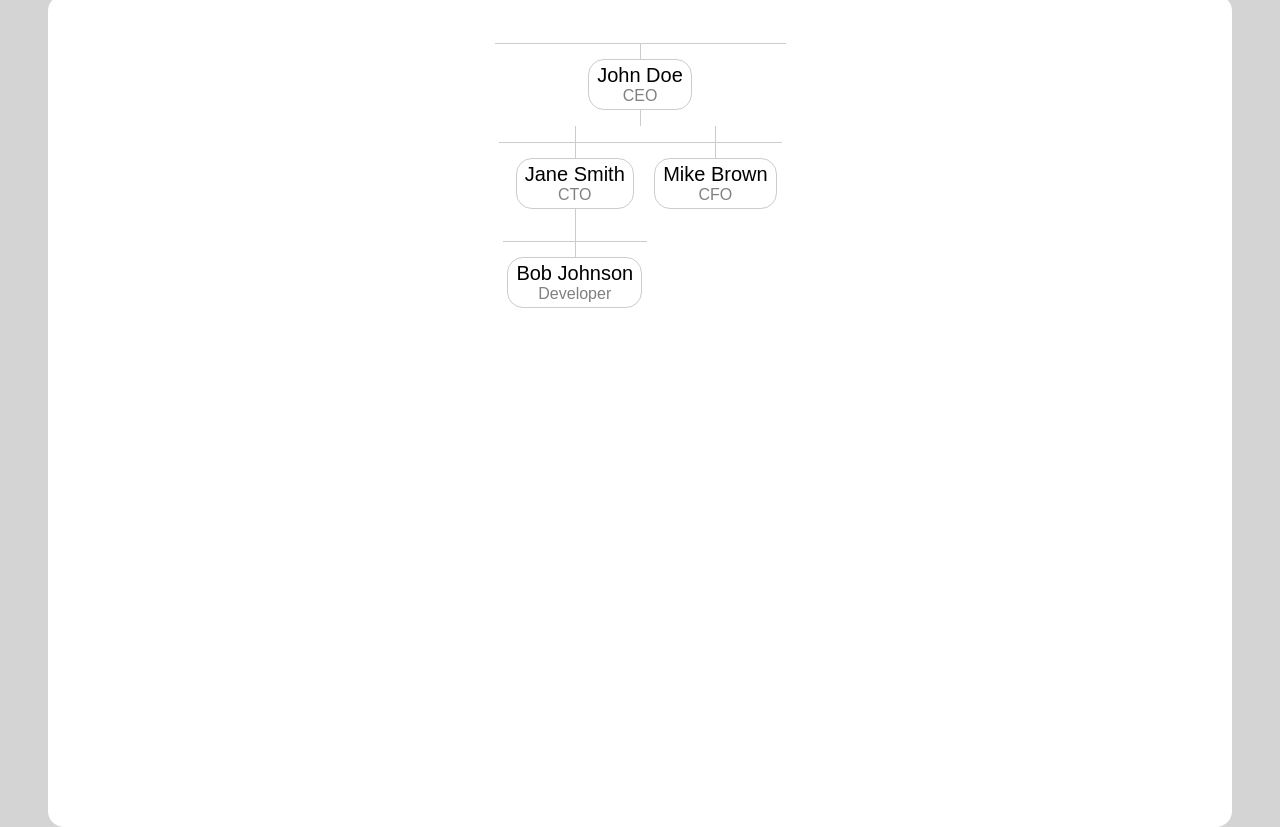
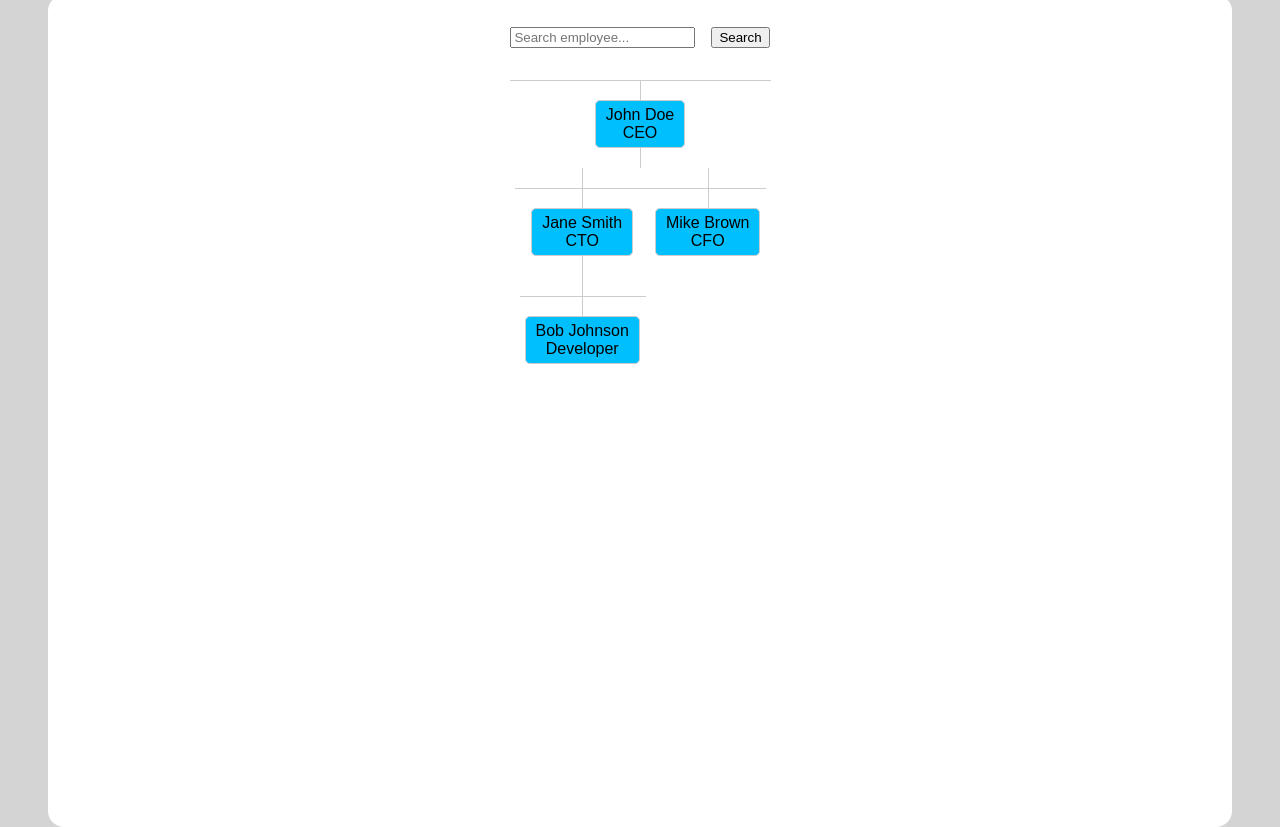
Before and after one commit to tgrander/vanilla-js, a website built with Vite: page index.html in a window 1280 px wide. Shown: the part 74-901 px from the top of the page. Built offline with nearby package versions, Linux system fonts and the light colour scheme.

Commit message:
handleSearch

```diff
--- a/index.html
+++ b/index.html
@@ -26,12 +26,14 @@
         padding: 1rem;
       }
 
-      #chart-container {
+      .app {
         height: 100%;
         width: 90%;
         margin: 0 auto;
         display: flex;
-        justify-content: center;
+        flex-direction: column;
+        align-items: center;
+        gap: 1rem;
         background: white;
         padding-top: 2rem;
         padding-right: 1rem;
@@ -43,14 +45,12 @@
         display: flex;
         justify-content: center;
       }
-
       .org-chart ul {
         display: flex;
-        padding-top: 1rem;
+        padding-top: 20px;
         position: relative;
         transition: all 0.5s;
       }
-
       .org-chart li {
         display: flex;
         flex-direction: column;
@@ -58,9 +58,8 @@
         text-align: center;
         list-style-type: none;
         position: relative;
-        padding: 1rem 0.25rem 0 0.25rem;
+        padding: 20px 5px 0 5px;
       }
-
       .org-chart li::before,
       .org-chart li::after {
         content: "";
@@ -69,45 +68,32 @@
         right: 50%;
         border-top: 1px solid #ccc;
         width: 50%;
-        height: 1rem;
+        height: 20px;
       }
-
       .org-chart li::after {
         right: auto;
         left: 50%;
         border-left: 1px solid #ccc;
       }
-
       /* .org-chart li:only-child::after,
       .org-chart li:only-child::before {
         display: none;
-      }
-
-      .org-chart li:first-child::before,
-      .org-chart li:last-child::after {
-        border: 0 none;
       } */
-
       .org-chart ul::before {
         content: "";
         position: absolute;
         top: 0;
         left: 50%;
+        border-left: 1px solid #ccc;
         width: 0;
-        height: 1rem;
-        border-left: 1px solid #ccc;
+        height: 20px;
       }
-
-      .org-chart > ul > li::before,
-      .org-chart > ul > li::after {
-        border: 0 none;
-      }
-
       .node {
         border: 1px solid #ccc;
-        padding: 0.25rem 0.5rem;
-        border-radius: 1rem;
+        padding: 5px 10px;
+        border-radius: 5px;
         display: inline-block;
+        background-color: deepskyblue;
       }
 
       .name {
@@ -119,12 +105,26 @@
         font-size: 1rem;
         color: gray;
       }
+
+      header {
+        display: flex;
+        gap: 1rem;
+      }
     </style>
   </head>
 
   <body>
     <h1 class="heading">Organization Chart</h1>
-    <div id="chart-container"></div>
+    <div class="app">
+      <!-- Search Input -->
+      <header>
+        <input id="search-input" placeholder="Search employee..." />
+        <button id="search-button">Search</button>
+      </header>
+
+      <!-- Org Chart -->
+      <section id="org-chart-container"></section>
+    </div>
   </body>
   <script type="module" src="/src/main.ts"></script>
 </html>
--- a/src/main.ts
+++ b/src/main.ts
@@ -1,10 +1,118 @@
-interface EmployeeNode {
+interface Employee {
   name: string;
   title: string;
-  children?: Array<EmployeeNode>;
+  children?: Employee[];
 }
 
-const data: EmployeeNode = {
+export class OrgChart {
+  private container: HTMLElement;
+  private data: Employee;
+  private searchInput: HTMLInputElement;
+  private searchButton: HTMLButtonElement;
+
+  constructor(containerId: string, data: Employee) {
+    const container = document.getElementById(containerId);
+    if (container === null) throw "Container element not found";
+    this.container = container;
+
+    this.data = data;
+
+    const input = document.getElementById("search-input");
+    if (input === null) throw "Search input element not found";
+    this.searchInput = input as HTMLInputElement;
+
+    const searchButton = document.getElementById("search-button");
+    if (searchButton === null) throw "Search button element not found";
+    this.searchButton = searchButton as HTMLButtonElement;
+
+    this.init();
+  }
+
+  private init(): void {
+    this.render();
+    this.setupEventListeners();
+  }
+
+  private render(): void {
+    const chart = this.createChart(this.data);
+    this.container.innerHTML = "";
+    this.container.appendChild(chart);
+  }
+
+  private createChart(employee: Employee): HTMLElement {
+    const ul = document.createElement("ul");
+    ul.className = "org-chart";
+
+    const li = document.createElement("li");
+    const node = this.createNode(employee);
+    li.appendChild(node);
+
+    if (employee.children && employee.children.length > 0) {
+      const childrenUl = document.createElement("ul");
+      employee.children.forEach((child) => {
+        childrenUl.appendChild(this.createChart(child));
+      });
+      li.appendChild(childrenUl);
+    }
+
+    ul.appendChild(li);
+    return ul;
+  }
+
+  // Create Node
+  private createNode(employee: Employee): HTMLElement {
+    const node = document.createElement("div");
+    node.className = "node";
+    node.innerHTML = `
+          <div>${employee.name}</div>
+          <div>${employee.title}</div>
+      `;
+    return node;
+  }
+
+  // Setup Event Listeners
+  private setupEventListeners() {
+    // Enter key pressed in search input
+    this.searchInput.addEventListener("keydown", (event) => {
+      if (event.key === "Enter") {
+        this.handleSearch();
+      }
+    });
+
+    // Click search button
+    this.searchButton.addEventListener("click", () => {
+      this.handleSearch();
+    });
+  }
+
+  private handleSearch() {
+    // User presses Enter key or search button
+    // Add event listener to input field and search button that triggers this function
+    // Get the input field value
+    const searchValue = this.searchInput.value.trim().toLocaleLowerCase();
+    console.log("searchValue :>> ", searchValue);
+
+    // ONly continue if search input value is valid
+    if (!!searchValue) {
+      // Traverse the org chart tree and check the name and title of each node for a match
+      const nodes = this.container.getElementsByClassName("node");
+      Array.from(nodes).forEach((node) => {
+        const name = node.getElementsByClassName("name")[0]?.textContent;
+        const title = node.getElementsByClassName("title")[0]?.textContent;
+
+        // If a match, add `highlight` class to the node
+        if (name !== null && name.includes(searchValue)) {
+          node.classList.add("highlight");
+        }
+        if (title !== null && title.includes(searchValue)) {
+          node.classList.add("highlight");
+        }
+      });
+    }
+  }
+}
+
+const orgData: Employee = {
   name: "John Doe",
   title: "CEO",
   children: [
@@ -25,98 +133,4 @@ const data: EmployeeNode = {
   ],
 };
 
-/**
- * FEATURES
- * - Render org chart HTML as tree structure
- * - Each employee node in org chart displays name + title
- * - Nodes with children can be expanded/collapsed
- * - Search functionality to highlight matching nodes
- * - Implement drag and drop to reorg chart
- *
- * REQUIREMENTS
- * - Vanilla JS
- * - Responsive
- */
-
-export class OrgChart {
-  private container: HTMLElement;
-  private data: EmployeeNode;
-
-  constructor(containerId: string, data: EmployeeNode) {
-    const container = document.getElementById(containerId);
-    if (!container) {
-      throw `No container element found with id ${containerId}`;
-    }
-    this.container = container;
-    this.data = data;
-    this.render();
-  }
-
-  render() {
-    const chart = this.createChart(this.data);
-    this.container.innerHTML = "";
-    this.container.appendChild(chart);
-  }
-
-  createChart(rootNode: EmployeeNode) {
-    const ul = document.createElement("ul");
-    ul.className = "org-chart";
-
-    const li = document.createElement("li");
-    const node = this.createEmployeeNode(rootNode);
-    li.appendChild(node);
-
-    if (rootNode.children && rootNode.children.length > 0) {
-      const childrenList = document.createElement("ul");
-
-      rootNode.children.forEach((child) => {
-        childrenList.appendChild(this.createChart(child));
-      });
-
-      li.appendChild(childrenList);
-    }
-
-    ul.appendChild(li);
-    return ul;
-  }
-
-  // Create employee node
-  createEmployeeNode(employee: EmployeeNode): HTMLDivElement {
-    const node = document.createElement("div");
-    node.classList.add("node");
-
-    const name = document.createElement("p");
-    name.className = "name";
-    name.textContent = employee.name;
-
-    const title = document.createElement("p");
-    title.textContent = employee.title;
-    title.className = "title";
-
-    node.appendChild(name);
-    node.appendChild(title);
-
-    return node;
-  }
-}
-
-new OrgChart("chart-container", data);
-
-/**
- * Example output"
- *
- *`
-  <ul>
-    <li>John Doe</li>
-    <ul>
-      <li>
-        Jane Smith
-        <ul>
-          <li>Bob Johnson</li>
-        </ul>
-      </li>
-      <li>Mike Brown</li>
-    </ul>
-  </ul>
-`;
- */
+new OrgChart("org-chart-container", orgData);
```
